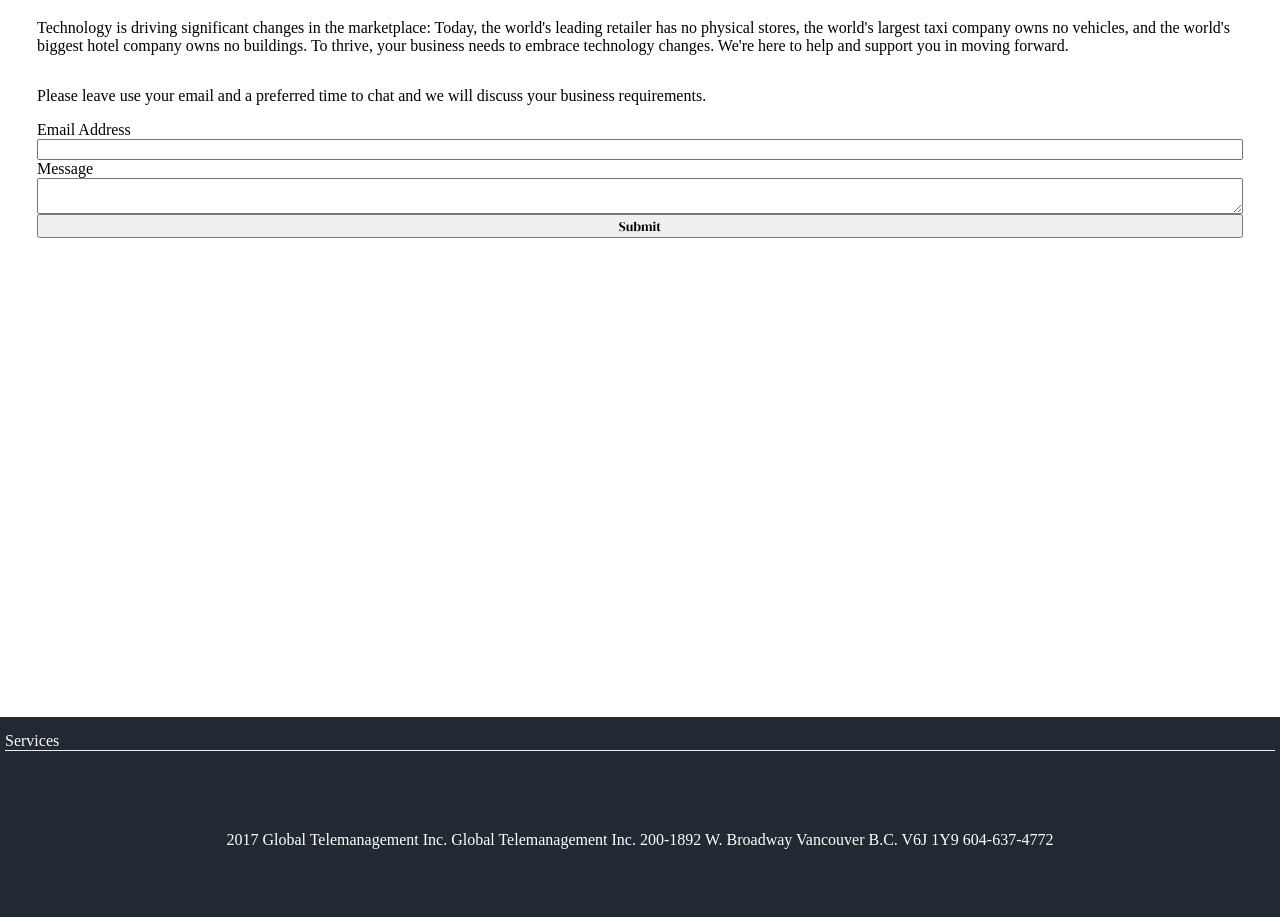
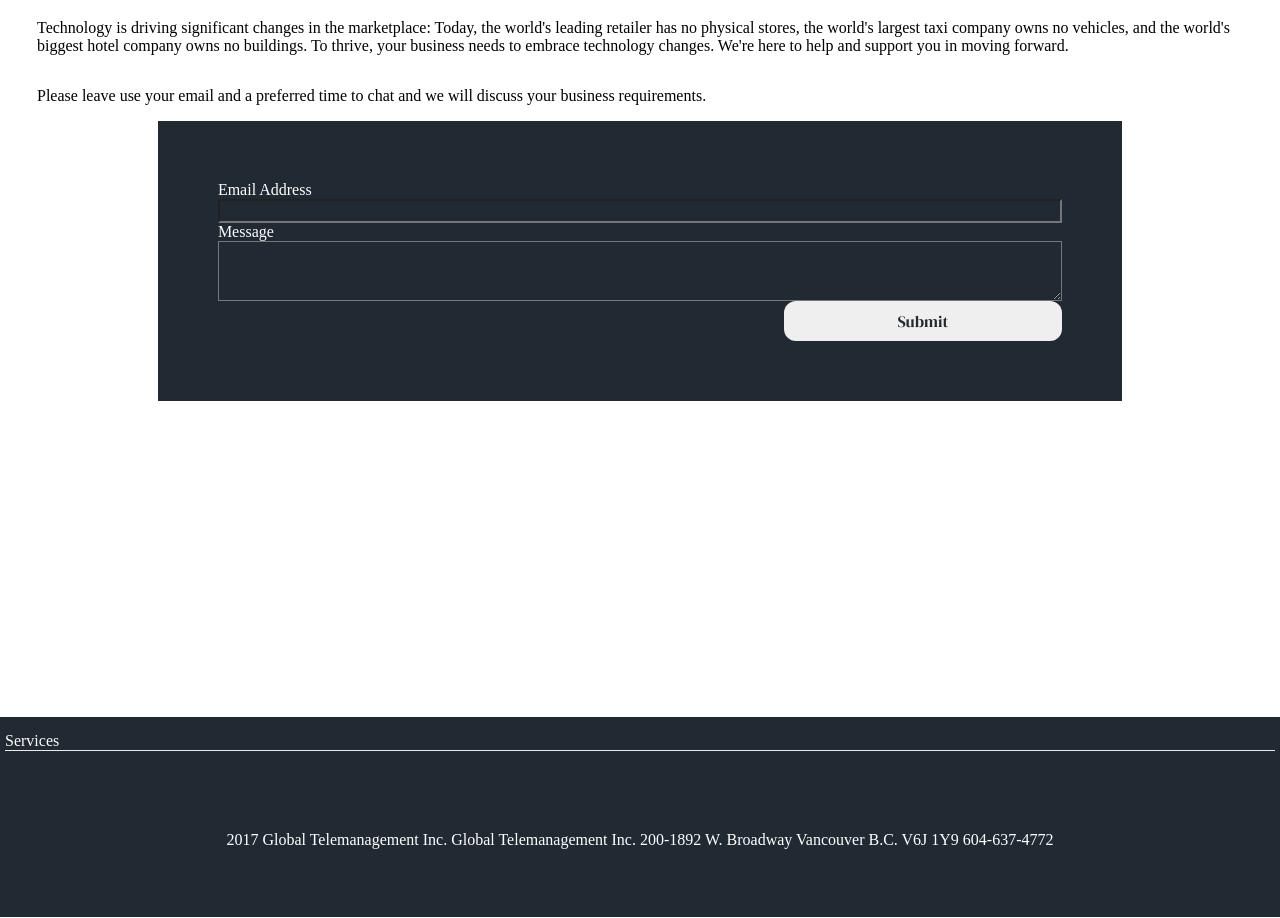
Before and after one commit to kitoshi/gti-next, a Next.js app: page / in a window 1280 px wide. Shown: the part 3340-4258 px from the top of the page. Built offline with nearby package versions, Linux system fonts and the light colour scheme.

Commit message:
organize content folder, more content

```diff
--- a/components/contactform.js
+++ b/components/contactform.js
@@ -3,20 +3,78 @@ import { useForm, ValidationError } from '@formspree/react'
 export default function ContactForm() {
   const [state, handleSubmit] = useForm('xyyogogy')
   if (state.succeeded) {
-    return <p>Thanks for joining!</p>
+    return (
+      <p
+        style={{
+          display: 'flex',
+          flexDirection: 'column',
+          height: '35vh',
+          width: '80%',
+          alignSelf: 'center',
+          backgroundColor: 'var(--section-color)',
+          color: 'var(--bg-color)',
+          padding: '5%'
+        }}
+      >
+        Thank you for your message. We will be in contact as soon as possible.
+      </p>
+    )
   }
   return (
     <form
       onSubmit={handleSubmit}
-      style={{ display: 'flex', flexDirection: 'column' }}
+      style={{
+        display: 'flex',
+        flexDirection: 'column',
+        height: '35vh',
+        width: '80%',
+        alignSelf: 'center',
+        backgroundColor: 'var(--section-color)',
+        color: 'var(--bg-color)',
+        padding: '5%'
+      }}
     >
       <label htmlFor='email'>Email Address</label>
-      <input id='email' type='email' name='email' />
+      <input
+        id='email'
+        type='email'
+        name='email'
+        style={{
+          backgroundColor: 'var(--section-color)',
+          color: 'var(--bg-color)',
+          height: '15%',
+          fontFamily: 'OpenSans',
+          fontSize: '100%'
+        }}
+      />
       <ValidationError prefix='Email' field='email' errors={state.errors} />
       <label htmlFor='message'>Message</label>
-      <textarea id='message' name='message' />
+      <textarea
+        id='message'
+        name='message'
+        style={{
+          backgroundColor: 'var(--section-color)',
+          color: 'var(--bg-color)',
+          height: '45%',
+          fontFamily: 'OpenSans',
+          fontSize: '100%'
+        }}
+      />
       <ValidationError prefix='Message' field='message' errors={state.errors} />
-      <button type='submit' disabled={state.submitting}>
+      <button
+        type='submit'
+        disabled={state.submitting}
+        style={{
+          color: 'var(--section-color)',
+          width: '33%',
+          height: '6vh',
+          borderRadius: '12px',
+          border: 'none',
+          marginLeft: 'auto',
+          marginTop: 'auto',
+          fontSize: 'medium'
+        }}
+      >
         Submit
       </button>
     </form>
--- a/components/bottomlinelist.js
+++ b/components/content/bottomlinelistcontent.js
@@ -1,5 +1,5 @@
 import Image from 'next/image'
-export default function BottomLine(params) {
+export default function BottomLineContent(params) {
   return (
     <section
       style={{
--- a/components/landingheader.js
+++ b/components/content/landingheadercontent.js
@@ -1,6 +1,6 @@
 import Image from 'next/image'
 
-export default function LandingHeader(props) {
+export default function LandingHeaderContent(props) {
   return (
     <>
       <header>
@@ -19,7 +19,9 @@ export default function LandingHeader(props) {
           paddingRight: '2%',
           height: '70vh',
           width: '75%',
-          justifyContent: 'center'
+          justifyContent: 'center',
+          marginTop: '7%',
+          marginBottom: '7%'
         }}
       >
         Enabling businesses to flow with change in order to grow
--- a/components/svg/hamburger.js
+++ b/components/svg/hamburger.js
@@ -3,10 +3,11 @@ const HamburgerSVG = (props) => (
     xmlns='http://www.w3.org/2000/svg'
     height={props.height}
     width={props.width}
-    viewBox='0 0 24 24'
-    fill='var(--faux-eerie)'
+    viewBox='0 0 100 60'
   >
-    <path d='M3 18h18v-2H3v2zm0-5h18v-2H3v2zm0-7v2h18V6H3z' />
+    <rect y='0' width='100' height='10'></rect>
+    <rect y='30' width='100' height='10'></rect>
+    <rect y='60' width='100' height='10'></rect>
   </svg>
 )
 
--- a/pages/index.js
+++ b/pages/index.js
@@ -2,9 +2,9 @@ import Head from 'next/head'
 import Image from 'next/image'
 import styles from '../styles/Home.module.css'
 import Link from 'next/link'
-import LandingList from '../components/landinglist'
-import LandingHeader from '../components/landingheader'
-import BottomLine from '../components/bottomlinelist'
+import LandingListContent from '../components/content/landinglistcontent'
+import LandingHeaderContent from '../components/content/landingheadercontent'
+import BottomLineContent from '../components/content/bottomlinelistcontent'
 import { useRef } from 'react'
 import ContactForm from '../components/contactform'
 export default function Home(props) {
@@ -36,7 +36,7 @@ export default function Home(props) {
           flexDirection: 'column'
         }}
       >
-        <LandingHeader
+        <LandingHeaderContent
           onLearnButtonClick={onLearnButtonClick}
           onContactButtonClick={onContactButtonClick}
         />
@@ -59,7 +59,7 @@ export default function Home(props) {
             infrastructure with your growing business
           </h2>
 
-          <LandingList />
+          <LandingListContent />
         </section>
         <section
           style={{
@@ -88,7 +88,7 @@ export default function Home(props) {
             to fiercely protect and support.
           </p>
         </section>
-        <BottomLine />
+        <BottomLineContent />
         <section
           ref={contactRef}
           style={{
--- a/pages/nav.js
+++ b/pages/nav.js
@@ -47,7 +47,7 @@ export default function Navbar(props) {
       if (
         width <= 800 &&
         hamburgerRef.current.style.bottom !== '2vh' &&
-        window.scrollY !== 0
+        window.scrollY > 20
       ) {
         hamburgerRef.current.style.right = '-5vh'
         setTimeout(() => {
@@ -56,7 +56,7 @@ export default function Navbar(props) {
           hamburgerRef.current.style.bottom = '2vh'
         }, 250)
       }
-      if (window.scrollY === 0) {
+      if (window.scrollY <= 20) {
         hamburgerRef.current.style.right = '-5vh'
         setTimeout(() => {
           hamburgerRef.current.style.removeProperty('bottom')
@@ -93,16 +93,6 @@ export default function Navbar(props) {
         right: '1vw'
       }}
     >
-      <button
-        style={width > 800 ? { display: 'none' } : { display: 'inline' }}
-        className='hamburger'
-        onClick={updateDisplay}
-        aria-label='Nav Menu'
-      >
-        <HamburgerSVG width={'24'} height={'24'}>
-          Nav Menu
-        </HamburgerSVG>
-      </button>
       <Link href={'/'}>
         <a
           style={
@@ -185,6 +175,16 @@ export default function Navbar(props) {
           width={24}
         />
       </a>
+      <button
+        style={width > 800 ? { display: 'none' } : { display: 'inline' }}
+        className='hamburger'
+        onClick={updateDisplay}
+        aria-label='Nav Menu'
+      >
+        <HamburgerSVG width={'24'} height={'24'}>
+          Nav Menu
+        </HamburgerSVG>
+      </button>
     </nav>
   )
 }
--- a/styles/globals.css
+++ b/styles/globals.css
@@ -6,7 +6,7 @@
   --palatinate-purple: #52154eff;
   --russian-violet: #111344ff;
   --black-blue: #212a33;
-  --ochre: #c97211ff;
+  --ochre: #c97211;
   --faux-eerie: #0d1427;
   --gold: #d4af37;
   --primary-color: #111344ff;
@@ -86,10 +86,6 @@ span {
   font-family: 'DMSerifDisplay';
 }
 
-section {
-  height: 50vh;
-}
-
 em.orange-emphasis {
   color: var(--secondary-color);
   font-style: normal;
@@ -149,7 +145,7 @@ button.hamburger {
 section {
   padding-right: 5px;
   padding-left: 5px;
-  height: 100vh;
+  height: 105vh;
   width: 100%;
 }
 
```
Also changed, not shown: components/content/datalistcontent.js (added, +29 -0 lines), components/content/internetlistcontent.js (added, +31 -0 lines), components/content/voicelistcontent.js (added, +33 -0 lines), components/content/landinglistcontent.js (renamed from components/landinglist.js).
